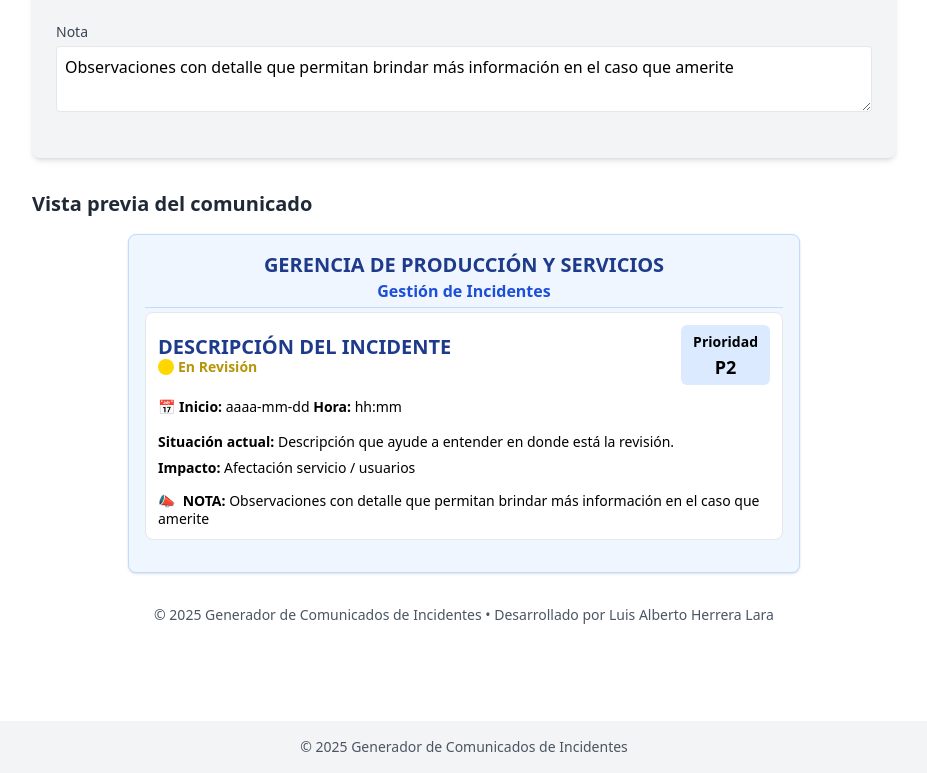
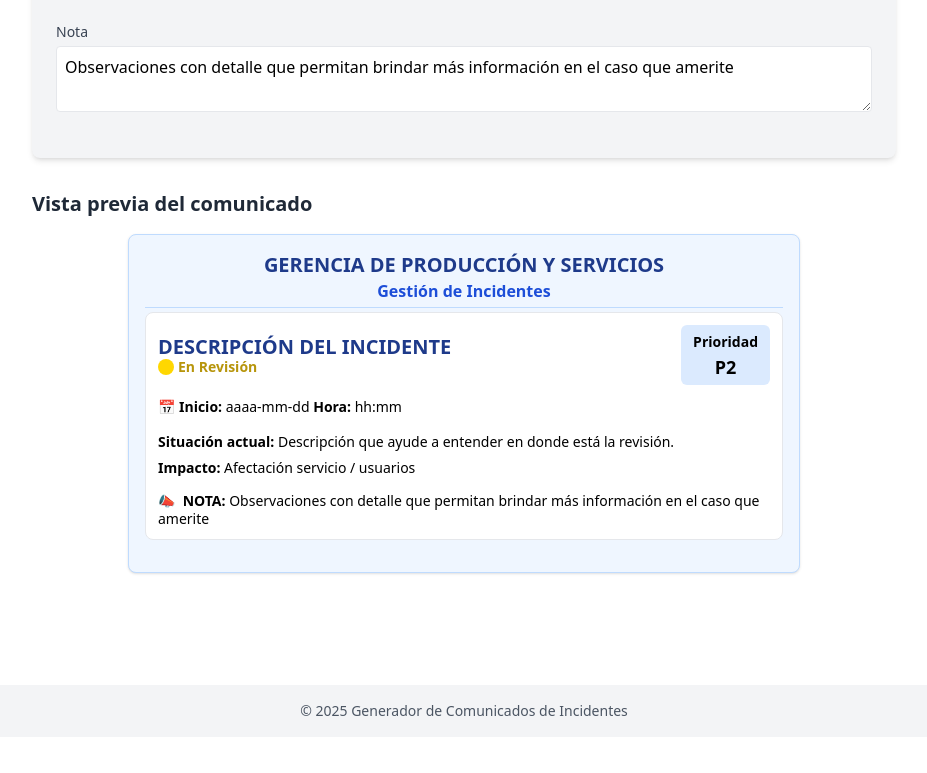
Before and after one commit to l6a6h6l/generador-comunicados-corroe, a React (Create React App) app: page / in a window 1280 px wide. Shown: the part 622-1395 px from the top of the page, without its empty margins (176-1103 px from the left). After the commit the page ends 1359 px from the top, so only its background shows below. Built offline with nearby package versions, Linux system fonts and the light colour scheme; the HTML template or start-up script is replaced by a standard one.

Commit message:
Update FormularioIncidente.jsx

```diff
--- a/src/components/FormularioIncidente.jsx
+++ b/src/components/FormularioIncidente.jsx
@@ -608,11 +608,6 @@ const FormularioIncidente = () => {
           </div>
         </div>
       </div>
-
-      {/* Pie de página con atribución */}
-      <div className="text-center mt-8 mb-4 text-gray-600">
-        <p className="text-sm">© 2025 Generador de Comunicados de Incidentes • Desarrollado por Luis Alberto Herrera Lara</p>
-      </div>
     </div>
   );
 };
```
